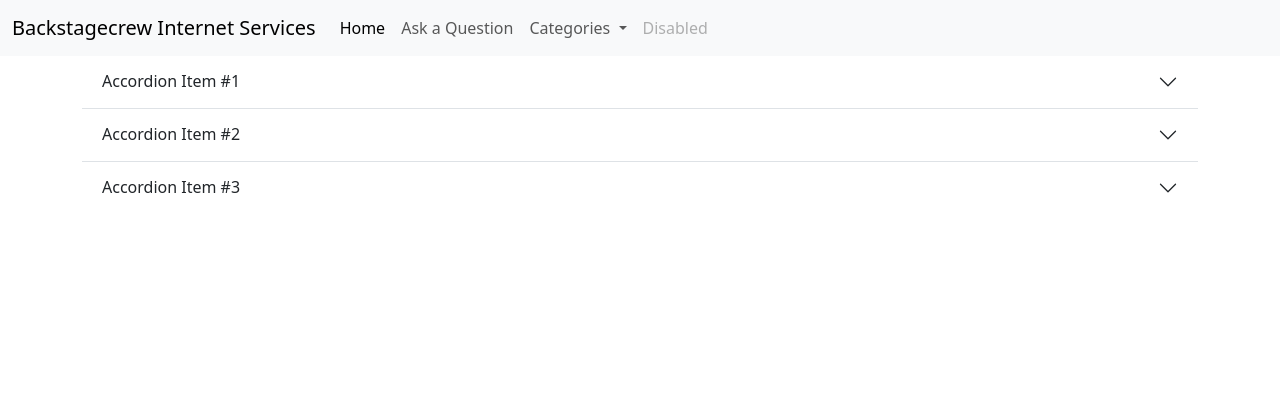
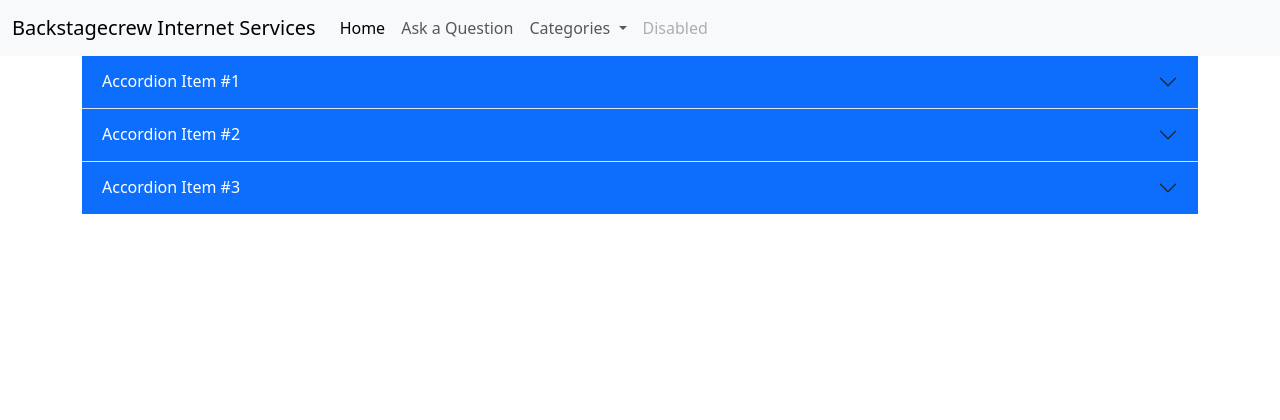
Before and after one commit to BackstagecrewIS/devsite, a Flask app: page / in a window 1280 px wide. Shown: the top 420 px of the page. Run offline with Flask 2, Linux system fonts and the light colour scheme; some libraries are stand-ins or nearby versions.

Commit message:
Add bootstrap colours to faq.html and categories.html

```diff
--- a/faq/templates/categories.html
+++ b/faq/templates/categories.html
@@ -3,4 +3,10 @@
 
 <h3>Categories</h3>
 
+<div class="row">
+    <div class="col">
+        <a href="{{ url_for('add_category') }}" class="btn btn-primary ">Add Category <i class="fa-solid fa-square-plus right"></i></a>
+    </div>
+</div>
+
 {% endblock %}
--- a/faq/templates/faq.html
+++ b/faq/templates/faq.html
@@ -4,7 +4,7 @@
 <div class="accordion accordion-flush" id="accordionFlushExample">
     <div class="accordion-item">
       <h2 class="accordion-header" id="flush-headingOne">
-        <button class="accordion-button collapsed" type="button" data-bs-toggle="collapse" data-bs-target="#flush-collapseOne" aria-expanded="false" aria-controls="flush-collapseOne">
+        <button class="accordion-button collapsed bg-primary text-white" type="button" data-bs-toggle="collapse" data-bs-target="#flush-collapseOne" aria-expanded="false" aria-controls="flush-collapseOne">
           Accordion Item #1
         </button>
       </h2>
@@ -14,7 +14,7 @@
     </div>
     <div class="accordion-item">
       <h2 class="accordion-header" id="flush-headingTwo">
-        <button class="accordion-button collapsed" type="button" data-bs-toggle="collapse" data-bs-target="#flush-collapseTwo" aria-expanded="false" aria-controls="flush-collapseTwo">
+        <button class="accordion-button collapsed bg-primary text-white" type="button" data-bs-toggle="collapse" data-bs-target="#flush-collapseTwo" aria-expanded="false" aria-controls="flush-collapseTwo">
           Accordion Item #2
         </button>
       </h2>
@@ -24,7 +24,7 @@
     </div>
     <div class="accordion-item ">
       <h2 class="accordion-header" id="flush-headingThree">
-        <button class="accordion-button collapsed" type="button" data-bs-toggle="collapse" data-bs-target="#flush-collapseThree" aria-expanded="false" aria-controls="flush-collapseThree">
+        <button class="accordion-button collapsed bg-primary text-white" type="button" data-bs-toggle="collapse" data-bs-target="#flush-collapseThree" aria-expanded="false" aria-controls="flush-collapseThree">
           Accordion Item #3
         </button>
       </h2>
```
